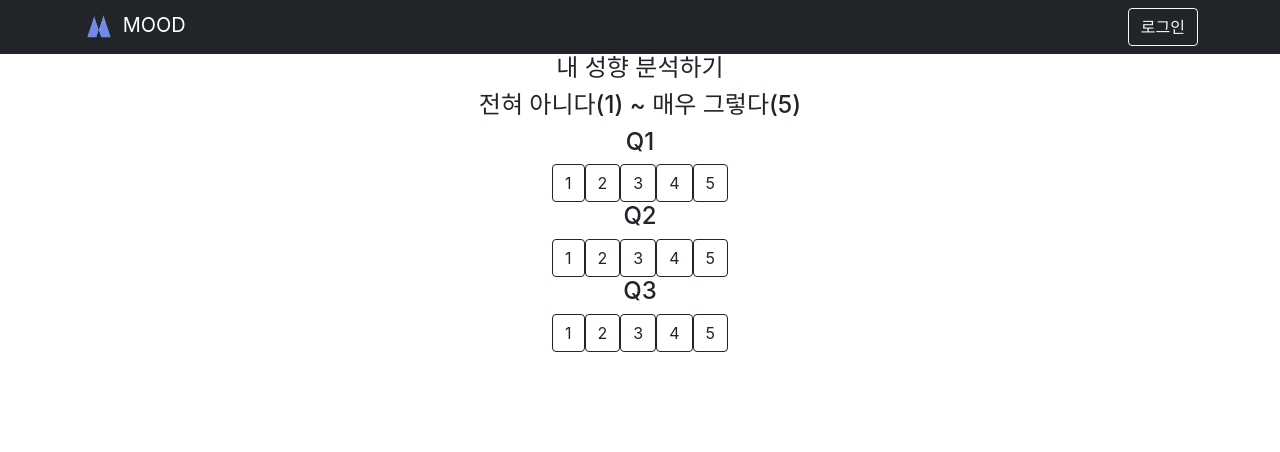
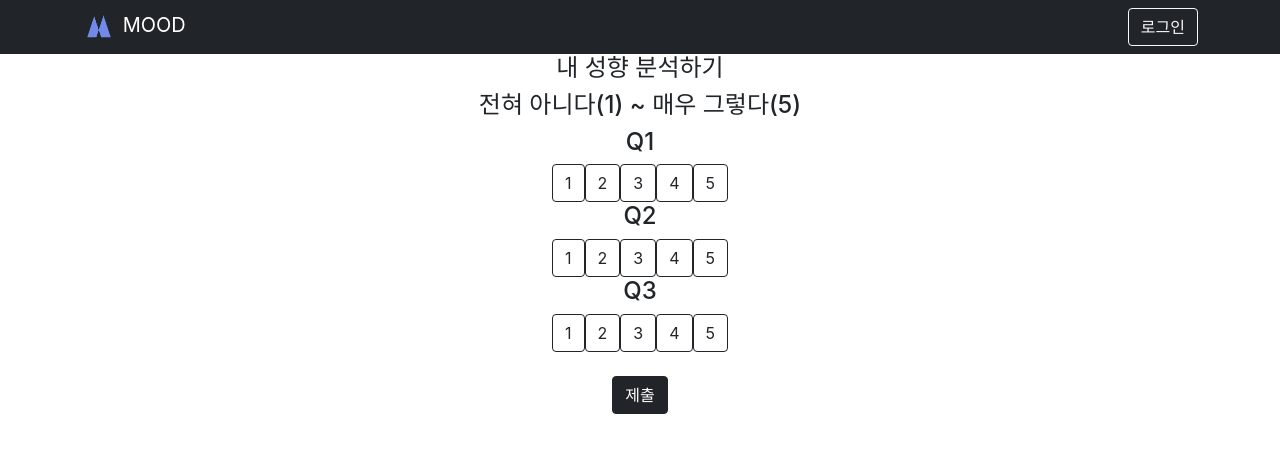
Before and after one commit to MOOD-Make-yOur-Own-Destination/frontend, a React (Create React App) app: page /test in a window 1280 px wide. Shown: the top 452 px of the page. Built offline with nearby package versions, Linux system fonts and the light colour scheme.

Commit message:
Update : 성향조사 업데이트

```diff
--- a/package.json
+++ b/package.json
@@ -12,7 +12,7 @@
     "bootstrap": "^5.1.3",
     "connected-react-router": "^6.9.2",
     "react": "^17.0.2",
-    "react-bootstrap": "^2.2.3",
+    "react-bootstrap": "^2.4.0",
     "react-dom": "^17.0.2",
     "react-router-config": "^5.1.1",
     "react-router-dom": "^5.3.3",
--- a/src/Tendency.js
+++ b/src/Tendency.js
@@ -1,5 +1,6 @@
 import React from 'react';
-import {useState} from 'react'
+import {useState} from 'react';
+import {Button} from 'react-bootstrap';
 
 function Tendency(){
 
@@ -71,6 +72,11 @@ function Tendency(){
                 <label class="btn btn-outline-dark" for="q3-5">5</label>
                 </div>
             </div>
+            <br/>
+            <Button variant="dark">
+                제출
+            </Button>
+
 
 
     </div>
```
Also changed, not shown: 1 other file (tests, documents, lock files or other folders).
